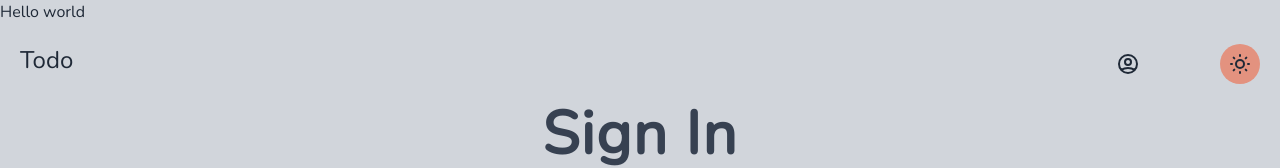
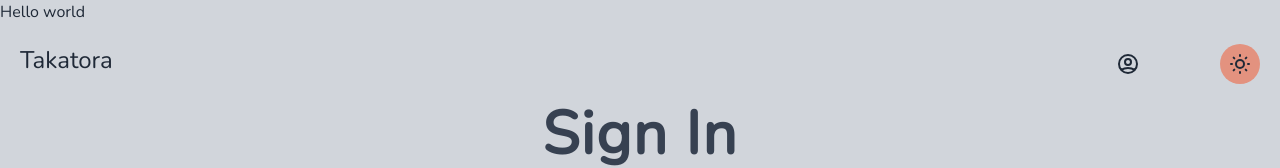
Before and after one commit to utkarsh4321/React-fullstack-todo, a React (Create React App) app: page / in a window 1280 px wide. Shown: the top 168 px of the page. Built offline with nearby package versions, Linux system fonts and the light colour scheme.

Commit message:
Update Navbar.js

```diff
--- a/src/components/Navbar.js
+++ b/src/components/Navbar.js
@@ -16,7 +16,7 @@ const Navbar = () => {
     <header className="flex-shrink-0">
       <div className="p-5 flex justify-between align-center">
         <h1 className="text-2xl font-weight-semibold dark:text-darkSecondary">
-          Todo
+          Takatora
         </h1>
 
         <div className="flex">
```
